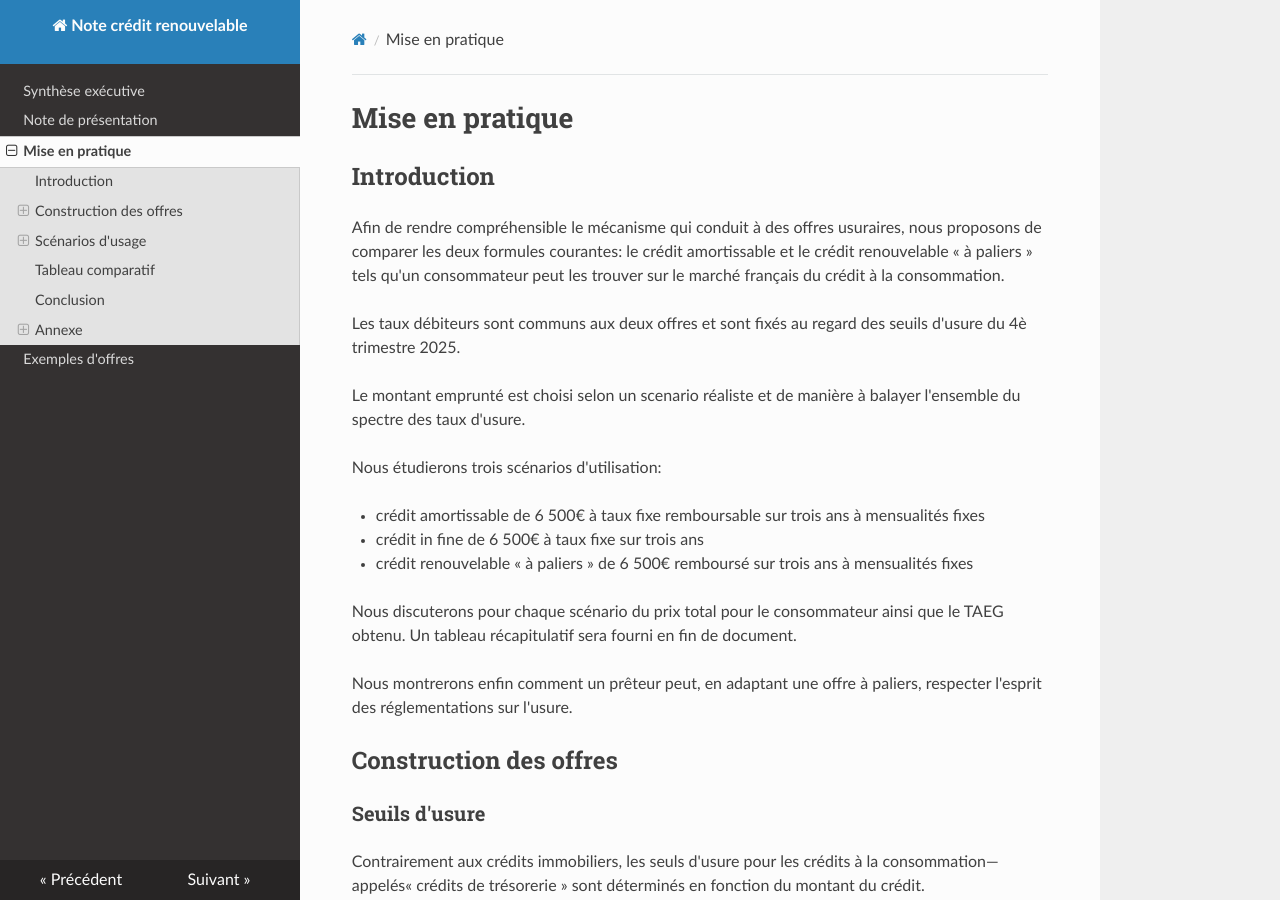
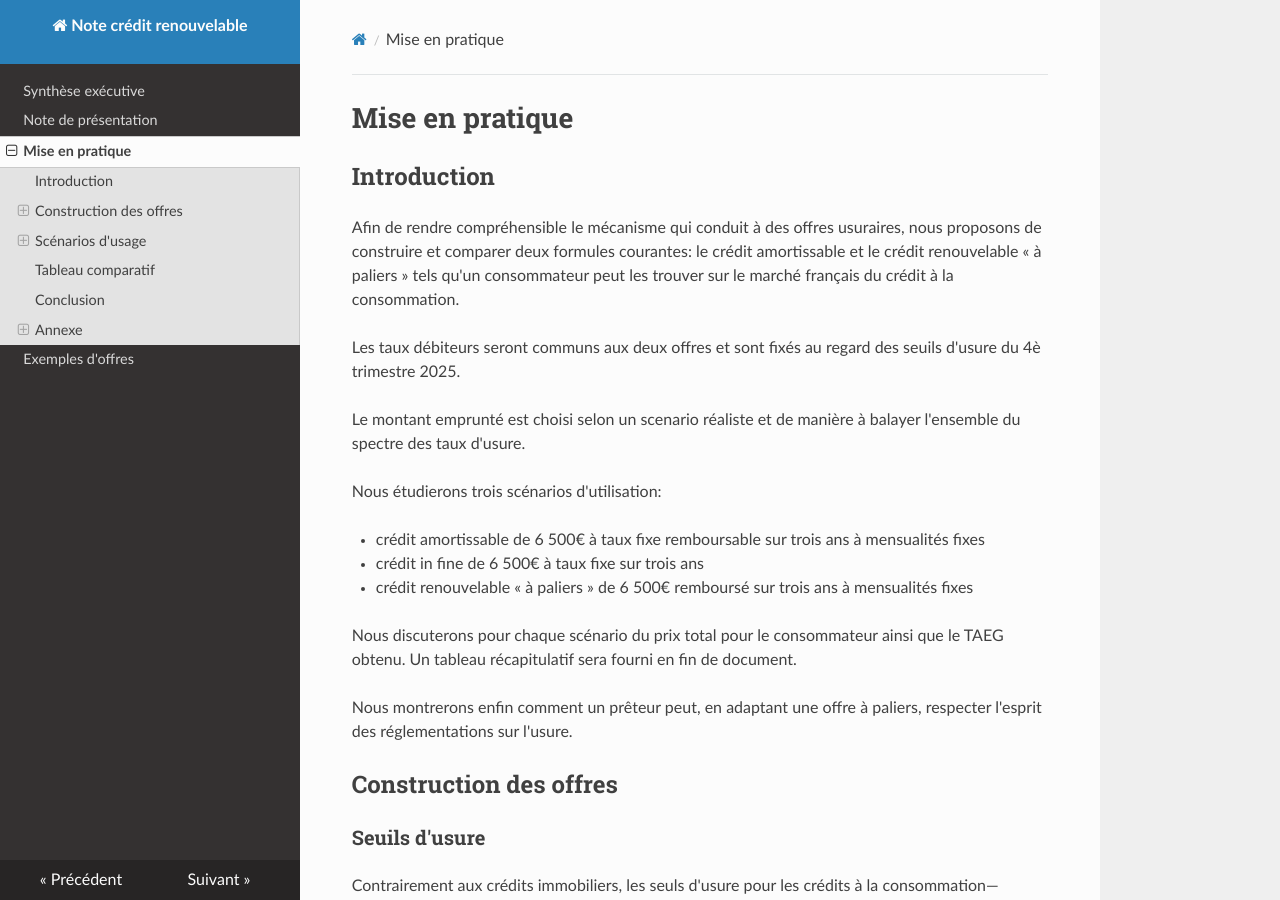
Before and after one commit to ConscritNeuneu/note-credit-renouvelable, an MkDocs documentation site: the page built from docs/2_exemple.md, in a window 1280 px wide and 900 px high. Built offline with MkDocs 1.6.1, drawn with Linux system fonts in a browser that asks for light colours; nearby versions of some CDN libraries.

Commit message:
Reword intro of practical example

```diff
--- a/docs/2_exemple.md
+++ b/docs/2_exemple.md
@@ -3,11 +3,12 @@
 ## Introduction
 
 Afin de rendre compréhensible le mécanisme qui conduit à des offres
-usuraires, nous proposons de comparer les deux formules courantes: le crédit
-amortissable et le crédit renouvelable « à paliers » tels qu'un consommateur
-peut les trouver sur le marché français du crédit à la consommation.
+usuraires, nous proposons de construire et comparer deux formules courantes:
+le crédit amortissable et le crédit renouvelable « à paliers » tels qu'un
+consommateur peut les trouver sur le marché français du crédit à la
+consommation.
 
-Les taux débiteurs sont communs aux deux offres et sont fixés au regard des
+Les taux débiteurs seront communs aux deux offres et sont fixés au regard des
 seuils d'usure du 4è trimestre 2025.
 
 Le montant emprunté est choisi selon un scenario réaliste et de manière à
```
